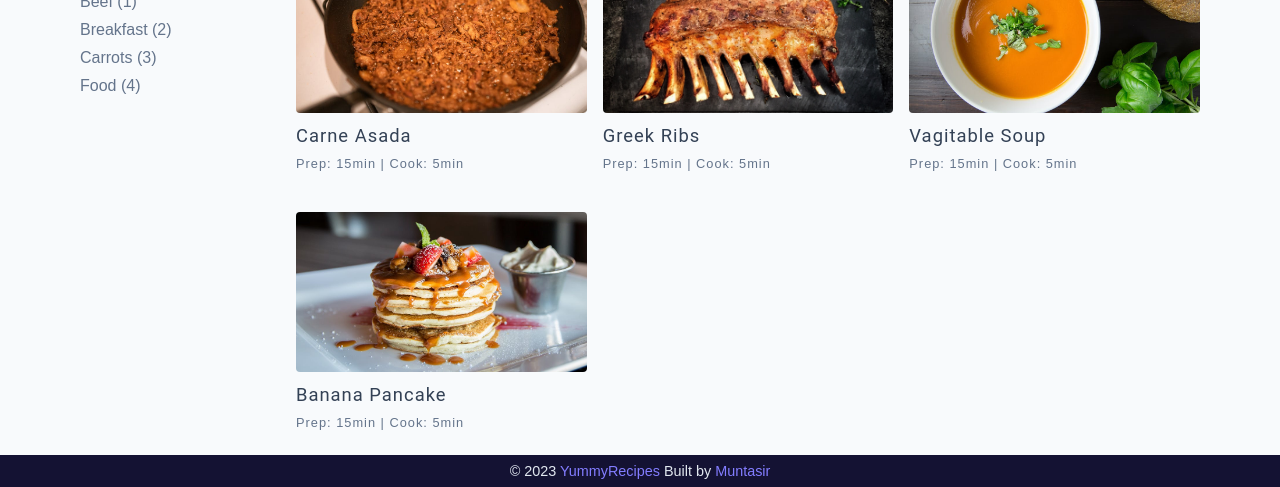
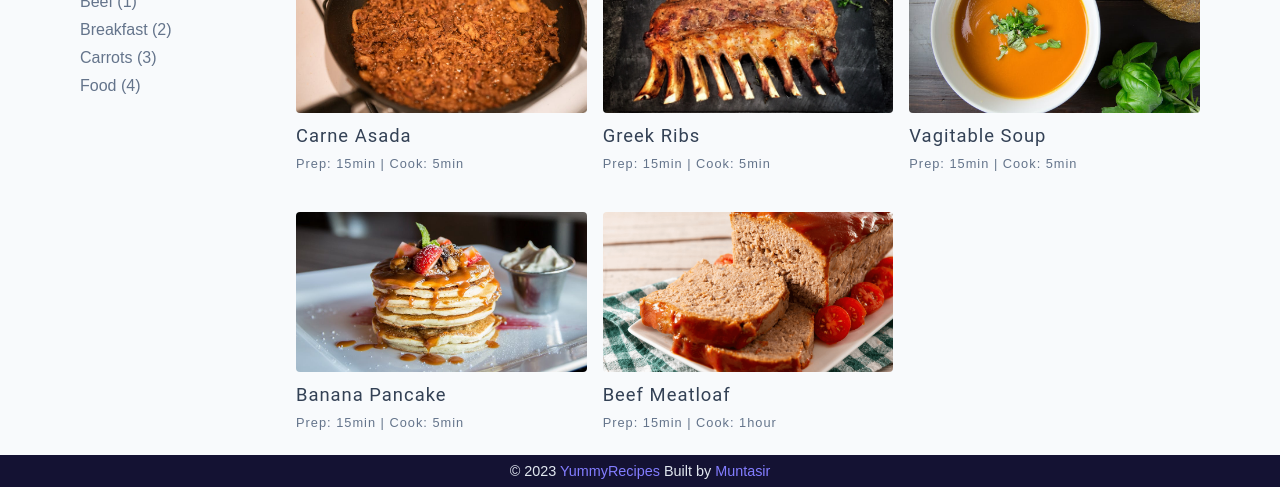
Before and after one commit to MuntasirTonmoy/recipes, a plain HTML site: page index.html in a window 1280 px wide. Shown: the part 511-998 px from the top of the page. Drawn offline with Linux system fonts and the light colour scheme.

Commit message:
beef page added on home

```diff
--- a/index.html
+++ b/index.html
@@ -104,6 +104,15 @@
             <h5>Banana Pancake</h5>
             <p>Prep: 15min | Cook: 5min</p>
           </a>
+          <a href="single-recipe.html" class="recipe">
+            <img
+              src="assets/recipes/beef-1.png"
+              alt="food"
+              class="img recipe-img"
+            />
+            <h5>Beef Meatloaf</h5>
+            <p>Prep: 15min | Cook: 1hour</p>
+          </a>
         </section>
       </section>
     </main>
```
Also changed, not shown: beef.html (+1 -4 lines).
